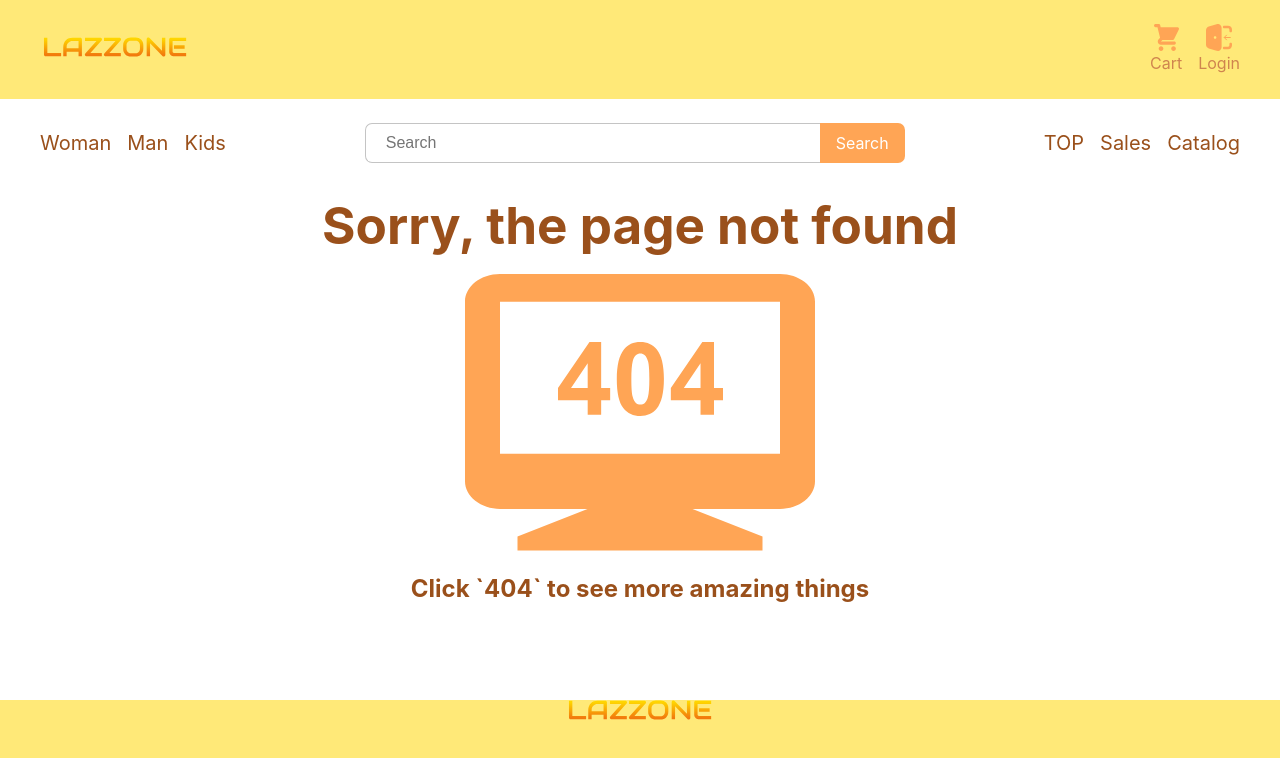
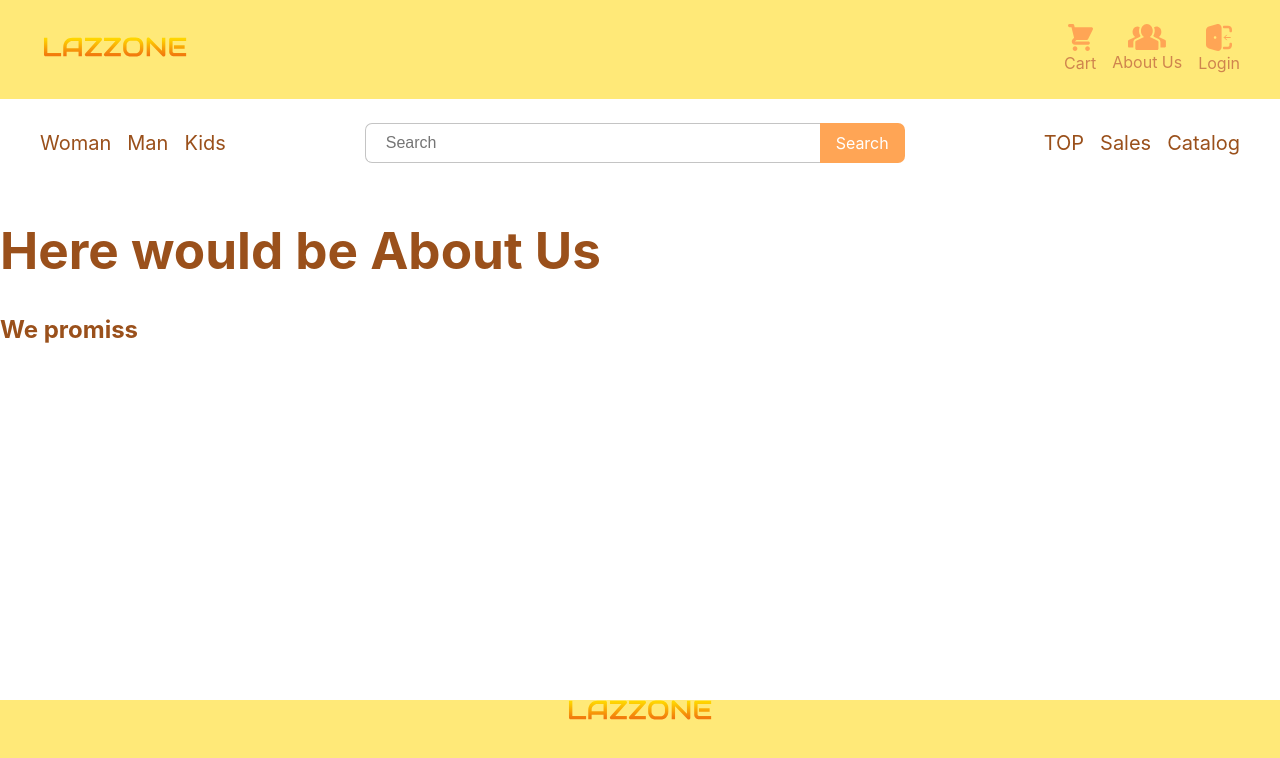
Before and after one commit to mamont79/eCommerce-Application, a React (Vite) app: page /aboutus in a window 1280 px wide. Before the commit this address had no page. Shown: the top 758 px of the page. Built offline with nearby package versions, Linux system fonts and the light colour scheme.

Commit message:
feat: add routing, navigation and team icon to header

```diff
--- a/src/App.tsx
+++ b/src/App.tsx
@@ -19,6 +19,7 @@ import { fetchMeCustomer } from './features/users/usersSlice';
 import { getTokenCookie } from './api/cookieToken';
 import Product from './pages/product';
 import Basket from './pages/basket';
+import AboutUs from './pages/aboutUs';
 
 export default function App() {
   const dispatch = useAppDispatch();
@@ -38,8 +39,9 @@ export default function App() {
         <Route path="/registration" element={<Registration />} />
         <Route path="/profile" element={<CustomerProfile />} />
         <Route path="/logout" element={<Logout />} />
+        <Route path="/basket" element={<Basket />} />
+        <Route path="/aboutus" element={<AboutUs />} />
         <Route path="/catalog" element={<Catalog />} />
-        <Route path="/basket" element={<Basket />} />
         <Route path="/catalog/:productkey" element={<Product />} />
         <Route path="*" element={<NotFound />} />
       </StyledRoutes>
--- /dev/null
+++ b/src/assets/teamIcon.tsx
@@ -0,0 +1,16 @@
+export default function TeamIconSvg({ color = '#FFA555' }: { color: string }) {
+  return (
+    <svg
+      width="38"
+      height="26"
+      viewBox="0 0 38 26"
+      fill="none"
+      xmlns="http://www.w3.org/2000/svg"
+    >
+      <path
+        d="M18.8549 0C15.5902 0 12.9436 3.0899 12.9436 6.90149C12.9436 9.54494 14.2166 11.8408 16.0859 13L13.9182 14.0046L8.14977 16.68C7.5925 16.9586 7.31438 17.4311 7.31438 18.0999V24.4529C7.36022 25.2472 7.8368 25.9875 8.60948 26H29.1315C30.0136 25.9233 30.4599 25.2128 30.4686 24.4529V18.0999C30.4686 17.4311 30.1905 16.9586 29.6332 16.68L24.0736 14.0046L21.7631 12.91C23.5557 11.7247 24.7662 9.47848 24.7662 6.90152C24.7662 3.0899 22.1196 0 18.8549 0ZM9.32002 2.42693C7.91508 2.48029 6.80163 3.08822 5.95569 4.05689C5.01997 5.22316 4.5638 6.60785 4.55499 7.98534C4.61245 10.0222 5.52384 11.9506 7.14635 12.9592L0.668556 15.9694C0.222715 16.1366 0 16.5267 0 17.1397V22.2384C0.0348131 22.9146 0.385913 23.4829 1.04423 23.4926H5.34956V18.0999C5.42079 16.6581 6.09785 15.4927 7.31438 14.924L11.6185 12.8764C11.9529 12.6813 12.2734 12.4162 12.5799 12.0818C10.8053 9.34368 10.5589 6.06408 11.7026 3.17952C10.9587 2.72427 10.1227 2.4317 9.32002 2.42693ZM28.5457 2.42693C27.627 2.44617 26.7779 2.78451 26.0804 3.26232C27.193 6.173 26.8861 9.45463 25.2438 11.9978C25.6061 12.4158 25.9832 12.7363 26.3733 12.9592L30.5106 14.924C31.771 15.6153 32.4209 16.791 32.4334 18.0999V23.4927H36.8635C37.5921 23.4298 37.9027 22.8487 37.909 22.2384V17.1397C37.909 16.5824 37.6863 16.1924 37.2404 15.9694L30.8455 12.9172C32.5039 11.6944 33.3367 9.86174 33.3528 7.98534C33.3087 6.50019 32.855 5.12119 31.9521 4.05689C31.0086 3.03338 29.8383 2.43777 28.5457 2.42693Z"
+        fill={color}
+      />
+    </svg>
+  );
+}
--- a/src/components/navBar/FirstHeaderRow/navigationLinks.tsx
+++ b/src/components/navBar/FirstHeaderRow/navigationLinks.tsx
@@ -12,6 +12,7 @@ import {
   StyledNavigation,
 } from '../style';
 import { StyledCenteredContentContainer } from '../../contentContainer/contentContainer';
+import TeamIconSvg from '../../../assets/teamIcon';
 
 export default function NavigationLinks() {
   const { user } = useAppSelector((state) => state.users);
@@ -31,6 +32,12 @@ export default function NavigationLinks() {
               <StyledMenuLinkLabel>Cart</StyledMenuLinkLabel>
             </StyledMenuLinkContainer>
           </Link>
+          <Link to="/aboutus">
+            <StyledMenuLinkContainer>
+              <TeamIconSvg color="#FFA555" />
+              <StyledMenuLinkLabel>About Us</StyledMenuLinkLabel>
+            </StyledMenuLinkContainer>
+          </Link>
           <CustomerProfileLink isVisible={Boolean(user)} />
           <Link to={route}>
             <StyledMenuLinkContainer>
--- /dev/null
+++ b/src/pages/aboutUs/index.tsx
@@ -0,0 +1,8 @@
+export default function AboutUs() {
+  return (
+    <div>
+      <h1>Here would be About Us</h1>
+      <h2>We promiss</h2>
+    </div>
+  );
+}
```
